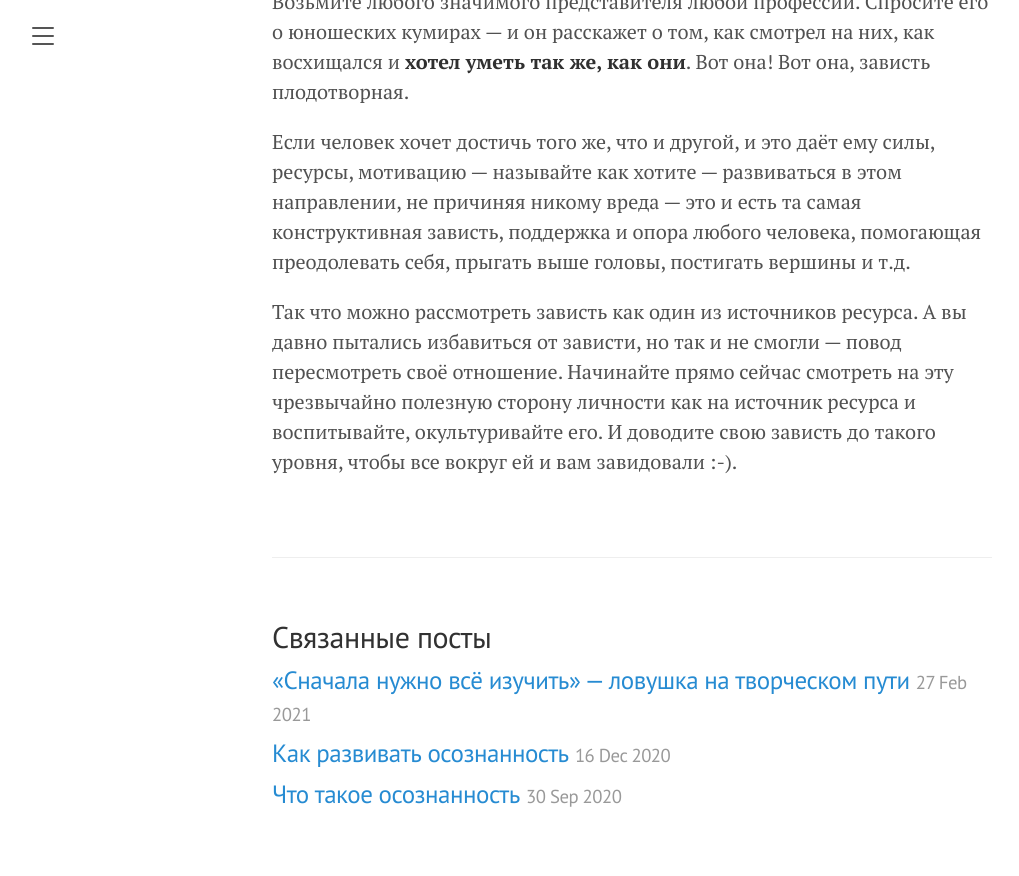
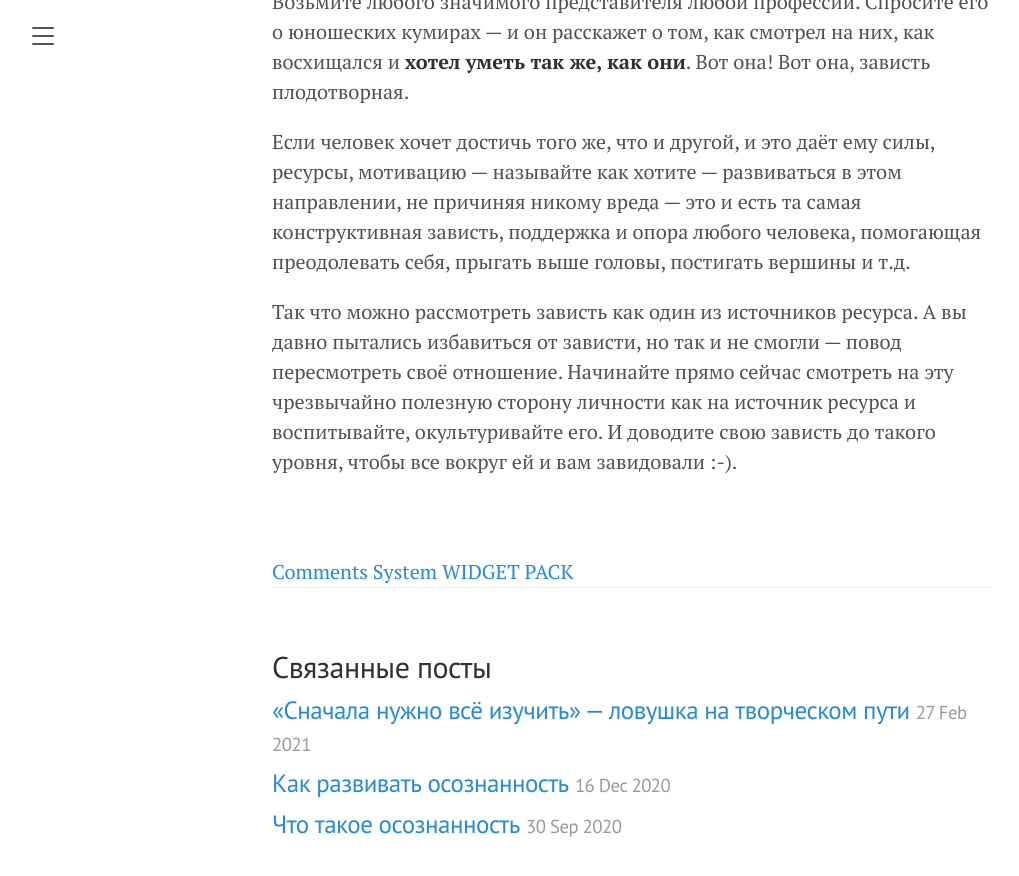
Before and after one commit to utkorose/utkorose.github.io, a Jekyll site: the page built from _posts/2021-11-07-zavist.md, in a window 1280 px wide and 900 px high, scrolled down 1003 px. Shown: the top 876 px of the window, without its empty margins (8-1027 px from the left). Built offline with Jekyll 4.4.1, drawn with Linux system fonts in a browser that asks for light colours; our own code applies the rules of GitHub Pages for plain Markdown files; a script that is not in the unit is left out; some of the changed lines change nothing that is shown.

Commit message:
Update post.html

```diff
--- a/_layouts/post.html
+++ b/_layouts/post.html
@@ -10,29 +10,21 @@
   {{ content }}
 </div>
 {% if page.comments %}
-    <div id="graphcomment"></div>
+<div id="wpac-comment"></div>
 <script type="text/javascript">
-
-  /* - - - CONFIGURATION VARIABLES - - - */
-
-  // make sure the id is yours
-  window.gc_params = {
-    graphcomment_id: 'UtkoRose',
-
-    // if your website has a fixed header, indicate it's height in pixels
-    fixed_header_height: 0,
-  };
-
-  /* - - - DON'T EDIT BELOW THIS LINE - - - */
-
-
-  (function() {
-    var gc = document.createElement('script'); gc.type = 'text/javascript'; gc.async = true;
-    gc.src = 'https://graphcomment.com/js/integration.js?' + Date.now();
-    (document.getElementsByTagName('head')[0] || document.getElementsByTagName('body')[0]).appendChild(gc);
-  })();
-
+wpac_init = window.wpac_init || [];
+wpac_init.push({widget: 'Comment', id: 33077});
+(function() {
+    if ('WIDGETPACK_LOADED' in window) return;
+    WIDGETPACK_LOADED = true;
+    var mc = document.createElement('script');
+    mc.type = 'text/javascript';
+    mc.async = true;
+    mc.src = 'https://embed.widgetpack.com/widget.js';
+    var s = document.getElementsByTagName('script')[0]; s.parentNode.insertBefore(mc, s.nextSibling);
+})();
 </script>
+<a href="https://widgetpack.com" class="wpac-cr">Comments System WIDGET PACK</a>
 
 {% endif %}
 {% if site.related_posts.size >= 1 %}
```
